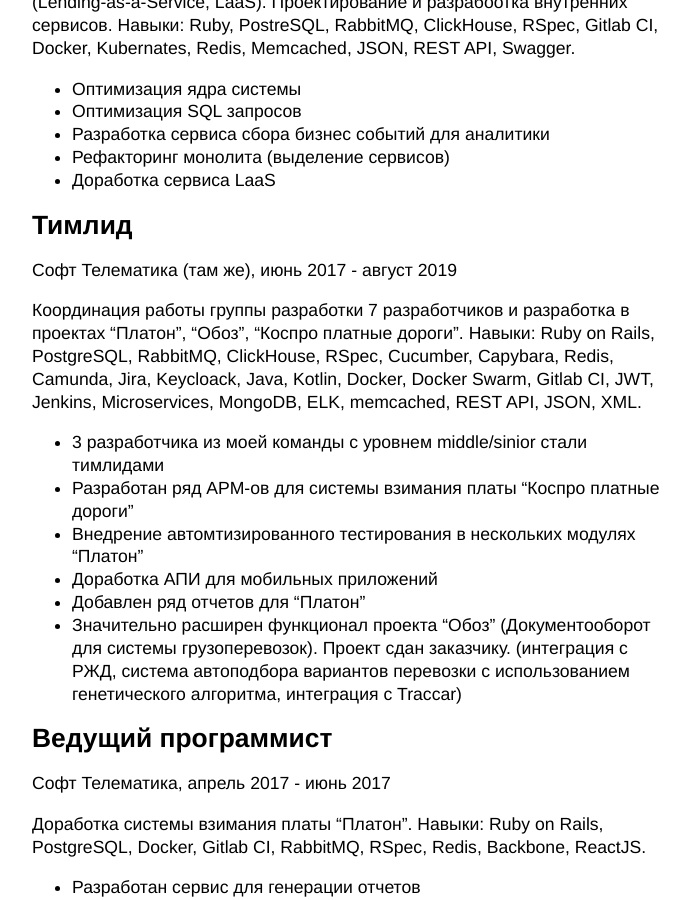
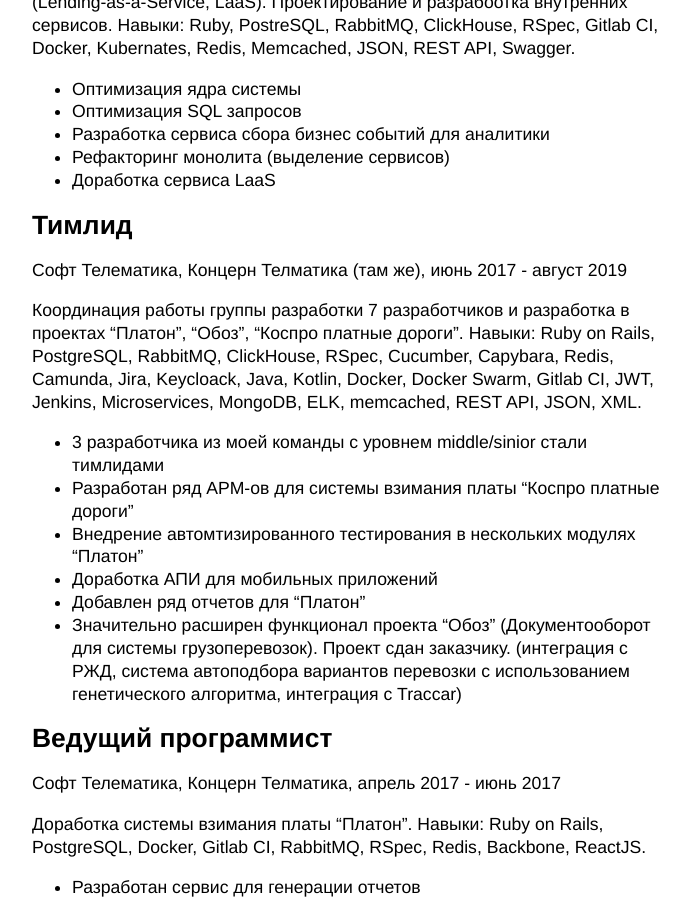
Before and after one commit to sergio-fry/blog, a Jekyll site: the page built from cv.md, in a window 1280 px wide and 900 px high, scrolled down 1902 px. Shown: the whole window, without its empty margins (288-978 px from the left). Built offline with Jekyll 4.4.1, drawn with Linux system fonts in a browser that asks for light colours.

Commit message:
vault backup: 2025-01-15 18:28:18
Affected files:
cv.md

```diff
--- a/cv.md
+++ b/cv.md
@@ -65,7 +65,7 @@ ecom.tech (samokat.tech), апрель 2023 - настоящее время
 - Доработка сервиса LaaS
 
 ## Тимлид
-Софт Телематика (там же), июнь 2017 - август 2019
+Софт Телематика, Концерн Телматика (там же), июнь 2017 - август 2019
 
 Координация работы группы разработки 7 разработчиков и разработка в проектах “Платон”, “Обоз”, “Коспро платные дороги”. Навыки: Ruby on Rails, PostgreSQL, RabbitMQ, ClickHouse, RSpec, Cucumber, Capybara, Redis, Camunda, Jira, Keycloack, Java, Kotlin, Docker, Docker Swarm, Gitlab CI, JWT, Jenkins, Microservices, MongoDB, ELK, memcached, REST API, JSON, XML.
 
@@ -77,7 +77,7 @@ ecom.tech (samokat.tech), апрель 2023 - настоящее время
 - Значительно расширен функционал проекта “Обоз” (Документооборот для системы грузоперевозок). Проект сдан заказчику. (интеграция с РЖД, система автоподбора вариантов перевозки с использованием генетического алгоритма, интеграция с Traccar)
 
 ## Ведущий программист
-Софт Телематика, апрель 2017 - июнь 2017
+Софт Телематика, Концерн Телматика, апрель 2017 - июнь 2017
 
 Доработка системы взимания платы “Платон”. Навыки: Ruby on Rails, PostgreSQL, Docker, Gitlab CI, RabbitMQ, RSpec, Redis, Backbone, ReactJS.
 
```
